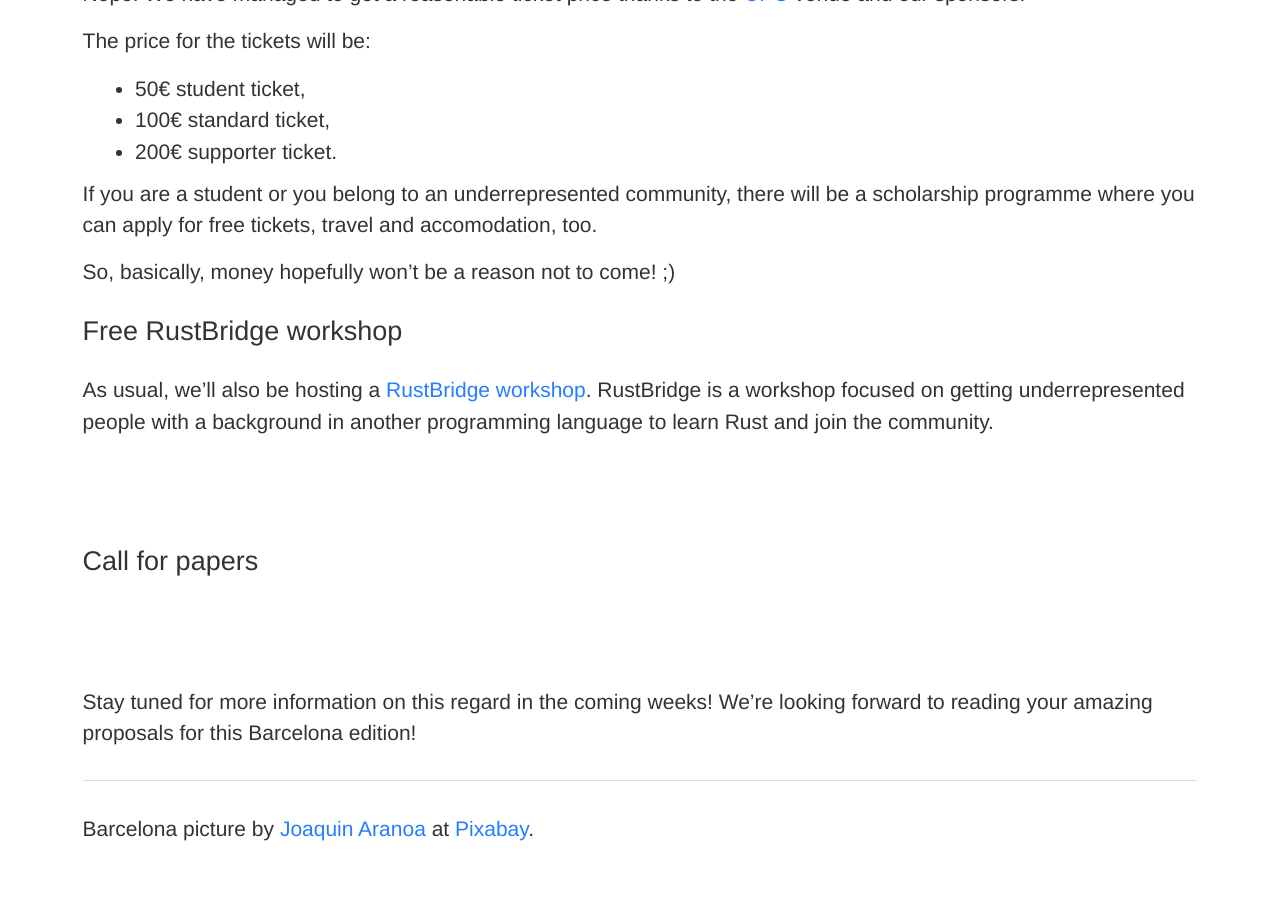
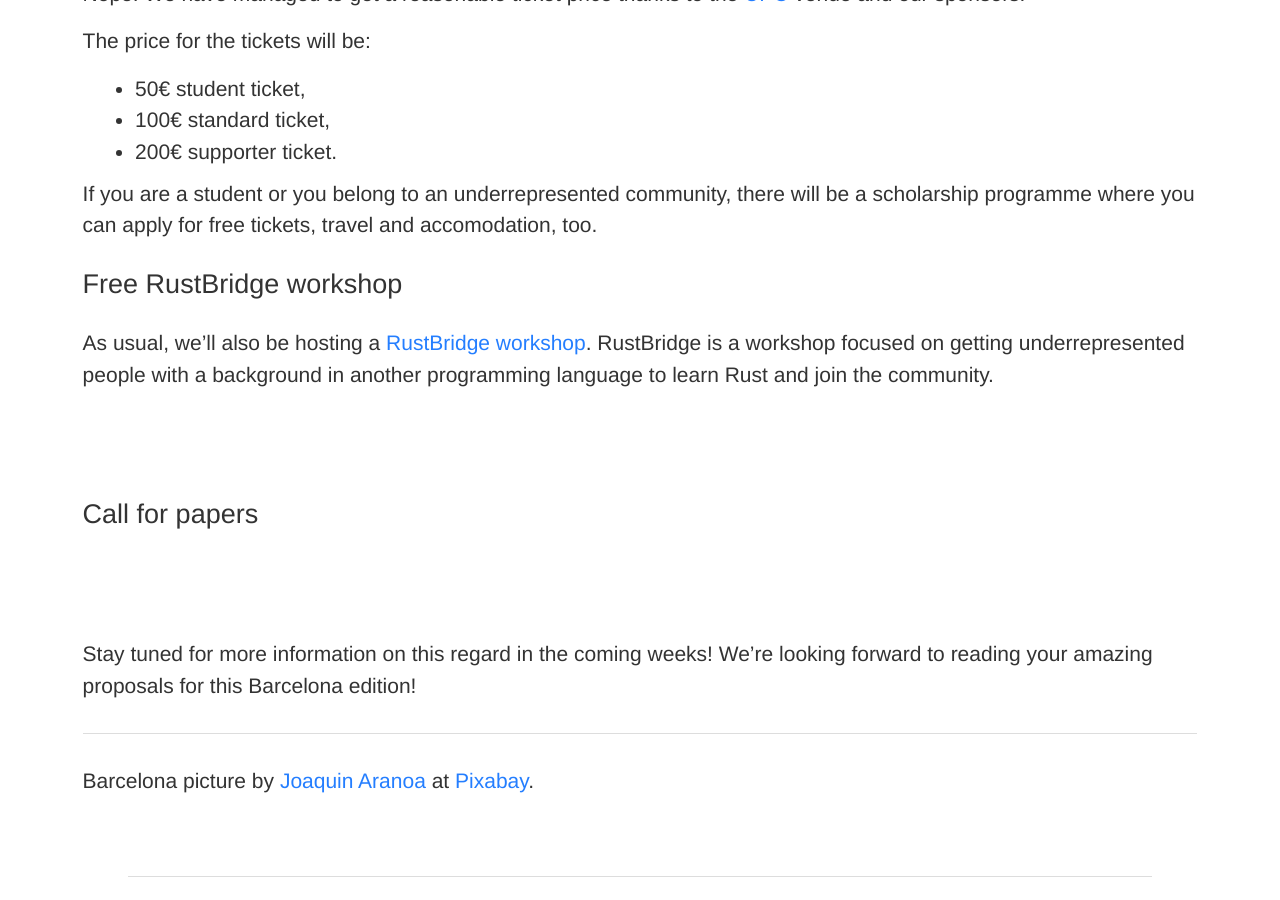
Before and after one commit to RustFestEU/blog.rustfest.eu, a Jekyll site: the page built from _posts/2019-07-12-barcelona-announcement.md, in a window 1280 px wide and 900 px high, scrolled down 2972 px. Built offline with Jekyll 4.4.1, drawn with Linux system fonts in a browser that asks for light colours.

Commit message:
Update 2019-07-12-barcelona-announcement.md

```diff
--- a/_posts/2019-07-12-barcelona-announcement.md
+++ b/_posts/2019-07-12-barcelona-announcement.md
@@ -67,8 +67,6 @@ The price for the tickets will be:
 
 If you are a student or you belong to an underrepresented community, there will be a scholarship programme where you can apply for free tickets, travel and accomodation, too.
 
-So, basically, money hopefully won't be a reason not to come! ;)
-
 ## Free RustBridge workshop
 
 As usual, we'll also be hosting a [RustBridge workshop](https://rustbridge.com/).
```
